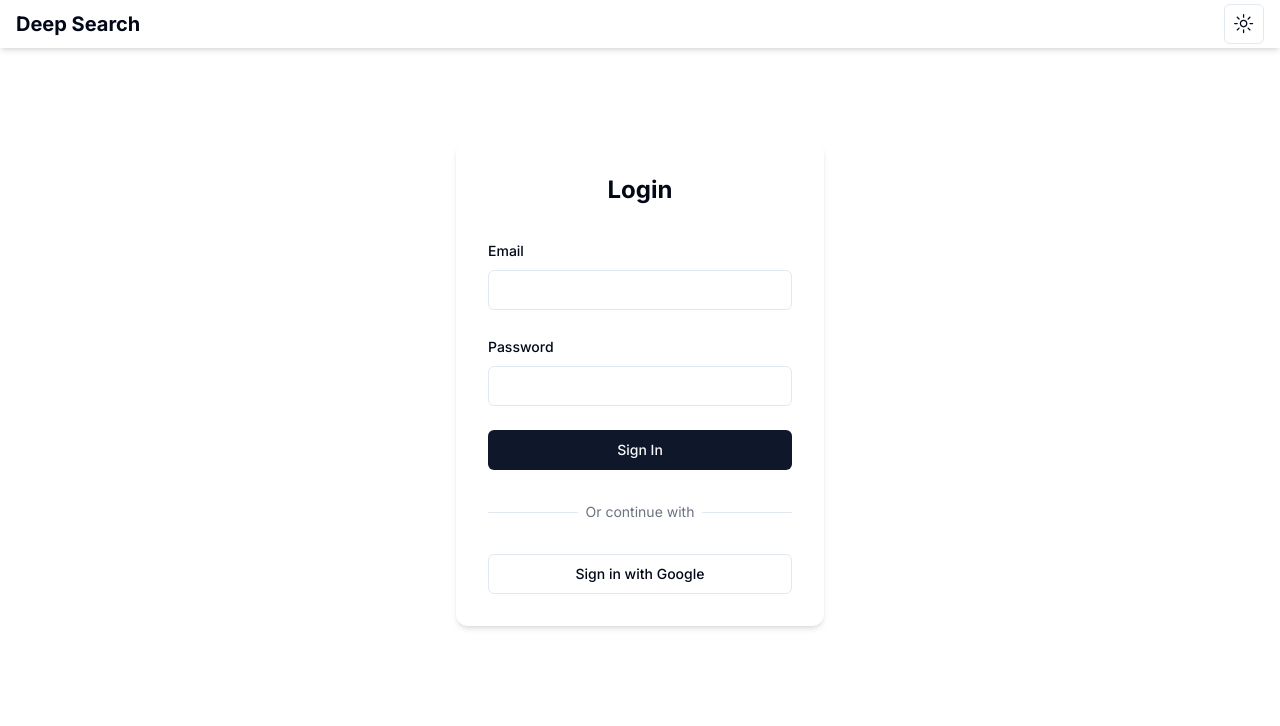
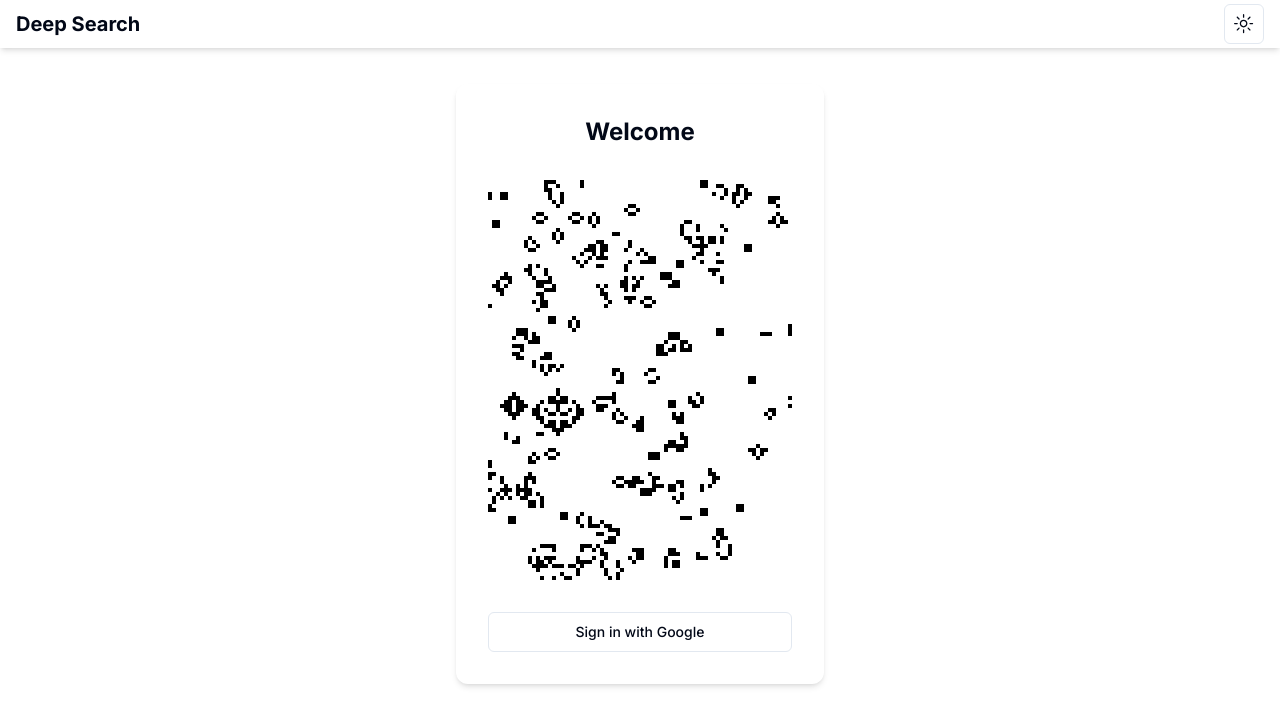
Before and after one commit to dropthekeyboard/deepsearch, a Next.js app: page /login in a window 1280 px wide. Shown: the top 726 px of the page. Built offline with nearby package versions, Linux system fonts and the light colour scheme; no server answers.

Commit message:
added protection for login

```diff
--- a/app/api/auth/[...nextauth]/route.ts
+++ b/app/api/auth/[...nextauth]/route.ts
@@ -1,16 +1,3 @@
-import NextAuth from "next-auth"
-import Google from "next-auth/providers/google"
+import { handlers } from "@/auth";
 
-export const { handlers:{GET, POST} } = NextAuth({
-  providers: [
-    Google({
-      authorization: {
-        params: {
-          prompt: "consent",
-          access_type: "offline",
-          response_type: "code",
-        },
-      },
-    }),
-  ],
-})
+export const { GET, POST } = handlers
--- a/auth.config.ts
+++ b/auth.config.ts
@@ -1,18 +1,39 @@
-import type { NextAuthConfig } from 'next-auth';
+import type { NextAuthConfig } from "next-auth";
+import { get } from "@vercel/edge-config";
+import { JWTAdapter } from "./lib/adapters";
 
 export const authConfig = {
   pages: {
-    signIn: '/login',
+    signIn: "/login",
+  },
+  adapter: JWTAdapter,
+  session: {
+    strategy:'jwt'
   },
   callbacks: {
+    async signIn({ account, profile }) {
+      if (account?.provider === "google") {
+        const list: { name: string; email: string }[] | undefined = await get(
+          "allowList"
+        );
+        console.log("allow:", list);
+        if (list) {
+          console.log("try signin:", profile);
+          return list.some((v) => v.email === profile?.email);
+        }
+        return false;
+      }
+      return true;
+    },
     authorized({ auth, request: { nextUrl } }) {
+      console.log("atorize");
       const isLoggedIn = !!auth?.user;
-      const isOnMain = nextUrl.pathname.startsWith('/');
+      const isOnMain = nextUrl.pathname.startsWith("/");
       if (isOnMain) {
         if (isLoggedIn) return true;
         return false; // Redirect unauthenticated users to login page
       } else if (isLoggedIn) {
-        return Response.redirect(new URL('/', nextUrl));
+        return Response.redirect(new URL("/", nextUrl));
       }
       return true;
     },
--- a/auth.ts
+++ b/auth.ts
@@ -1,8 +1,18 @@
-import NextAuth from 'next-auth';
-import { authConfig } from './auth.config';
-import Google from 'next-auth/providers/google';
+import NextAuth from "next-auth";
+import { authConfig } from "./auth.config";
+import Google from "next-auth/providers/google";
 
-export const { auth, signIn, signOut } = NextAuth({
+export const { auth, signIn, signOut, handlers } = NextAuth({
   ...authConfig,
-  providers: [Google],
+  providers: [
+    Google({
+      authorization: {
+        params: {
+          prompt: "consent",
+          access_type: "offline",
+          response_type: "code",
+        },
+      },
+    }),
+  ],
 });
--- a/components/login-form.tsx
+++ b/components/login-form.tsx
@@ -1,76 +1,152 @@
-"use client"
-import React from 'react';
-import { FieldValues, useForm } from 'react-hook-form';
+"use client";
+import React, { useEffect, useRef } from 'react';
 import { signIn } from 'next-auth/react';
 import { Button } from "@/components/ui/button";
-import { Input } from "@/components/ui/input";
-import { Label } from "@/components/ui/label";
-import { Alert, AlertDescription } from "@/components/ui/alert";
 
-export default function LoginForm() {
-  const { register, handleSubmit, formState: { errors } } = useForm();
-  const [error, setError] = React.useState<string|null>(null);
 
-  const onSubmit = async (data:FieldValues) => {
-    const result = await signIn('credentials', {
-      redirect: false,
-      email: data.email,
-      password: data.password,
-    });
+const CELL_SIZE = 4;
+const ALIVE_COLOR = "#000000";
+const DEAD_COLOR = "#FFFFFF";
+const FPS = 10; // Frames per second, adjust this to control speed
 
-    if (result && result.error) {
-      setError(result.error);
+class GameOfLife {
+  private width: number;
+  private height: number;
+  private cells: boolean[];
+
+  constructor(width: number, height: number) {
+    this.width = width;
+    this.height = height;
+    this.cells = new Array(width * height).fill(false);
+    this.randomize(0.3); // Initialize with 30% live cells
+  }
+
+  private getIndex(x: number, y: number): number {
+    return y * this.width + x;
+  }
+
+  private liveNeighbors(x: number, y: number): number {
+    let count = 0;
+    for (let i = -1; i <= 1; i++) {
+      for (let j = -1; j <= 1; j++) {
+        if (i === 0 && j === 0) continue;
+        const neighborX = (x + i + this.width) % this.width;
+        const neighborY = (y + j + this.height) % this.height;
+        count += this.cells[this.getIndex(neighborX, neighborY)] ? 1 : 0;
+      }
     }
-  };
+    return count;
+  }
 
+  public tick(): void {
+    const nextGen = new Array(this.width * this.height);
+    for (let y = 0; y < this.height; y++) {
+      for (let x = 0; x < this.width; x++) {
+        const idx = this.getIndex(x, y);
+        const alive = this.cells[idx];
+        const neighbors = this.liveNeighbors(x, y);
+
+        nextGen[idx] = alive ? (neighbors === 2 || neighbors === 3) : (neighbors === 3);
+      }
+    }
+    this.cells = nextGen;
+  }
+
+  public randomize(ratio: number): void {
+    this.cells = this.cells.map(() => Math.random() < ratio);
+  }
+
+  public injectRandomCells(ratio: number): void {
+    this.cells = this.cells.map(cell => cell || Math.random() < ratio);
+  }
+
+  public getCells(): boolean[] {
+    return this.cells;
+  }
+
+  public getWidth(): number {
+    return this.width;
+  }
+
+  public getHeight(): number {
+    return this.height;
+  }
+}
+
+const GameOfLifeAnimation: React.FC = () => {
+  const canvasRef = useRef<HTMLCanvasElement>(null);
+
+  useEffect(() => {
+    const canvas = canvasRef.current;
+    if (!canvas) return;
+
+    const ctx = canvas.getContext('2d');
+    if (!ctx) return;
+
+    const width = Math.floor(canvas.width / CELL_SIZE);
+    const height = Math.floor(canvas.height / CELL_SIZE);
+
+    const game = new GameOfLife(width, height);
+
+    let frameCount = 0;
+    let lastFrameTime = 0;
+
+    const renderLoop = (currentTime: number) => {
+      // Limit the frame rate
+      if (currentTime - lastFrameTime < 1000 / FPS) {
+        requestAnimationFrame(renderLoop);
+        return;
+      }
+
+      lastFrameTime = currentTime;
+      frameCount++;
+
+      game.tick();
+
+      // Inject random cells every 20 seconds (at 10 FPS)
+      if (frameCount % (FPS * 20) === 0) {
+        game.injectRandomCells(0.03); // Inject 3% new live cells
+      }
+
+      // Clear and redraw
+      ctx.clearRect(0, 0, canvas.width, canvas.height);
+
+      const cells = game.getCells();
+      for (let y = 0; y < height; y++) {
+        for (let x = 0; x < width; x++) {
+          const idx = y * width + x;
+          ctx.fillStyle = cells[idx] ? ALIVE_COLOR : DEAD_COLOR;
+          ctx.fillRect(
+            x * CELL_SIZE,
+            y * CELL_SIZE,
+            CELL_SIZE,
+            CELL_SIZE
+          );
+        }
+      }
+
+      requestAnimationFrame(renderLoop);
+    };
+
+    requestAnimationFrame(renderLoop);
+  }, []);
+
+  return <canvas ref={canvasRef} width={400} height={400} />;
+};
+
+
+const LoginForm: React.FC = () => {
   const handleGoogleLogin = () => {
     signIn('google', {callbackUrl:'/'});
   };
 
   return (
-    <div className="flex items-center justify-center min-h-screen">
+    <div className="flex flex-col items-center justify-center min-h-screen">
       <div className="w-full max-w-md p-8 space-y-8 rounded-xl shadow-md">
-        <h1 className="text-2xl font-bold text-center">Login</h1>
+        <h1 className="text-2xl font-bold text-center">Welcome</h1>
 
-        {error && (
-          <Alert variant="destructive">
-            <AlertDescription>{error}</AlertDescription>
-          </Alert>
-        )}
-
-        <form onSubmit={handleSubmit(onSubmit)} className="space-y-6">
-          <div className="space-y-2">
-            <Label htmlFor="email">Email</Label>
-            <Input
-              id="email"
-              type="email"
-              {...register('email', { required: 'Email is required' })}
-            />
-            {/* {errors.email && <p className="text-sm text-red-500">{errors.message}</p>} */}
-          </div>
-
-          <div className="space-y-2">
-            <Label htmlFor="password">Password</Label>
-            <Input
-              id="password"
-              type="password"
-              {...register('password', { required: 'Password is required' })}
-            />
-            {/* {errors.password && <p className="text-sm text-red-500">{errors.password.message}</p>} */}
-          </div>
-
-          <Button type="submit" className="w-full">
-            Sign In
-          </Button>
-        </form>
-
-        <div className="relative">
-          <div className="absolute inset-0 flex items-center">
-            <span className="w-full border-t" />
-          </div>
-          <div className="relative flex justify-center text-sm">
-            <span className="px-2 text-gray-500 bg-white">Or continue with</span>
-          </div>
+        <div className="flex justify-center rounded-xl overflow-hidden">
+          <GameOfLifeAnimation />
         </div>
 
         <Button onClick={handleGoogleLogin} variant="outline" className="w-full">
@@ -80,3 +156,5 @@ export default function LoginForm() {
     </div>
   );
 }
+
+export default LoginForm;
--- /dev/null
+++ b/lib/adapters.ts
@@ -0,0 +1,80 @@
+
+import { withLogging } from "@/lib/logger";
+import { Adapter, AdapterAccount, AdapterUser } from "next-auth/adapters";
+import prisma from "@/lib/prisma"
+
+const JWTAdapter: Adapter = {
+    // JWT Adapter only create record for new user, and whenever the user has same address then it does nothing
+
+
+    createUser: withLogging(async (user: AdapterUser) => {
+        // Assuming AdapterUser matches the Prisma User model closely
+        const createdUser = await prisma?.user.create({
+            data: {
+                email: user.email,
+                name: user.name,
+                image: user.image,
+            },
+        });
+        return createdUser;
+    }, 'createUser'),
+
+    getUser: withLogging(async (id: string) => {
+        const user = await prisma?.user.findUnique({
+            where: {
+                id,
+            },
+        });
+        return user;
+    }, 'getUser'),
+
+    getUserByEmail: withLogging(async (email: string) => {
+        const user = await prisma?.user.findUnique({
+            where: {
+                email,
+            },
+        });
+        return user;
+    }, 'getUserByEmail'),
+
+    getUserByAccount: withLogging(async ({ providerAccountId, provider }: AdapterAccount) => {
+        const account = await prisma?.account.findFirst({
+            where: {
+                providerAccountId,
+                provider,
+            },
+            include: {
+                user: true, // Include the user linked to this account
+            },
+        });
+        return account?.user ?? null;
+    }, 'getUserByAccount'),
+    linkAccount: withLogging(async (account: AdapterAccount) => {
+        const linkedAccount = await prisma?.account.create({
+            data: {
+                userId: account.userId,
+                type: account.type,
+                provider: account.provider,
+                providerAccountId: account.providerAccountId,
+                access_token: account.access_token,
+                refresh_token: account.refresh_token,
+                expires_at: account.expires_at,
+                token_type: account.token_type,
+                scope: account.scope,
+                id_token: account.id_token,
+            },
+        });
+        return linkedAccount;
+    }, 'linkAccount'),
+
+    unlinkAccount: withLogging(async ({ providerAccountId, provider }: AdapterAccount) => {
+        await prisma?.account.deleteMany({
+            where: {
+                providerAccountId,
+                provider,
+            },
+        });
+    }, 'unlinkAccount'),
+}
+
+export { JWTAdapter };
--- /dev/null
+++ b/lib/logger.ts
@@ -0,0 +1,8 @@
+// logger.ts
+// logger.ts
+export function withLogging(fn: Function, fnName: string = 'Anonymous') {
+    return async (...args: any[]) => {
+      console.log(`${fnName} called with arguments: ${args.map(a => JSON.stringify(a)).join(', ')}`);
+      return fn(...args);
+    };
+  }
--- a/package.json
+++ b/package.json
@@ -27,6 +27,7 @@
     "@radix-ui/react-toast": "^1.2.1",
     "@sparticuz/chromium-min": "^126.0.0",
     "@types/html-to-text": "^9.0.4",
+    "@vercel/edge-config": "^1.2.1",
     "@vercel/kv": "^2.0.0",
     "@xenova/transformers": "^2.17.2",
     "ai": "^3.2.35",
```
Also changed, not shown: 1 other file (tests, documents, lock files or other folders).
